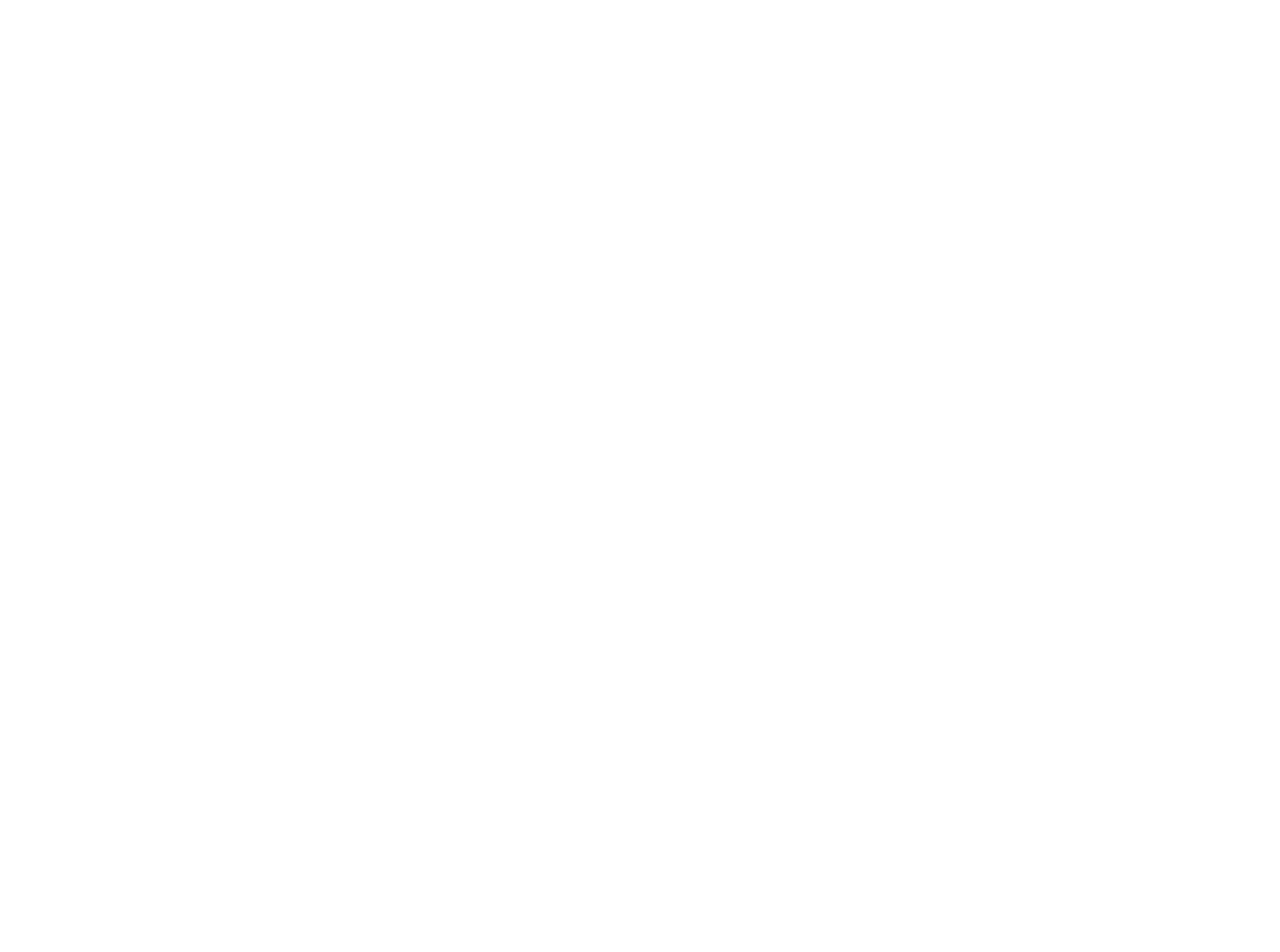
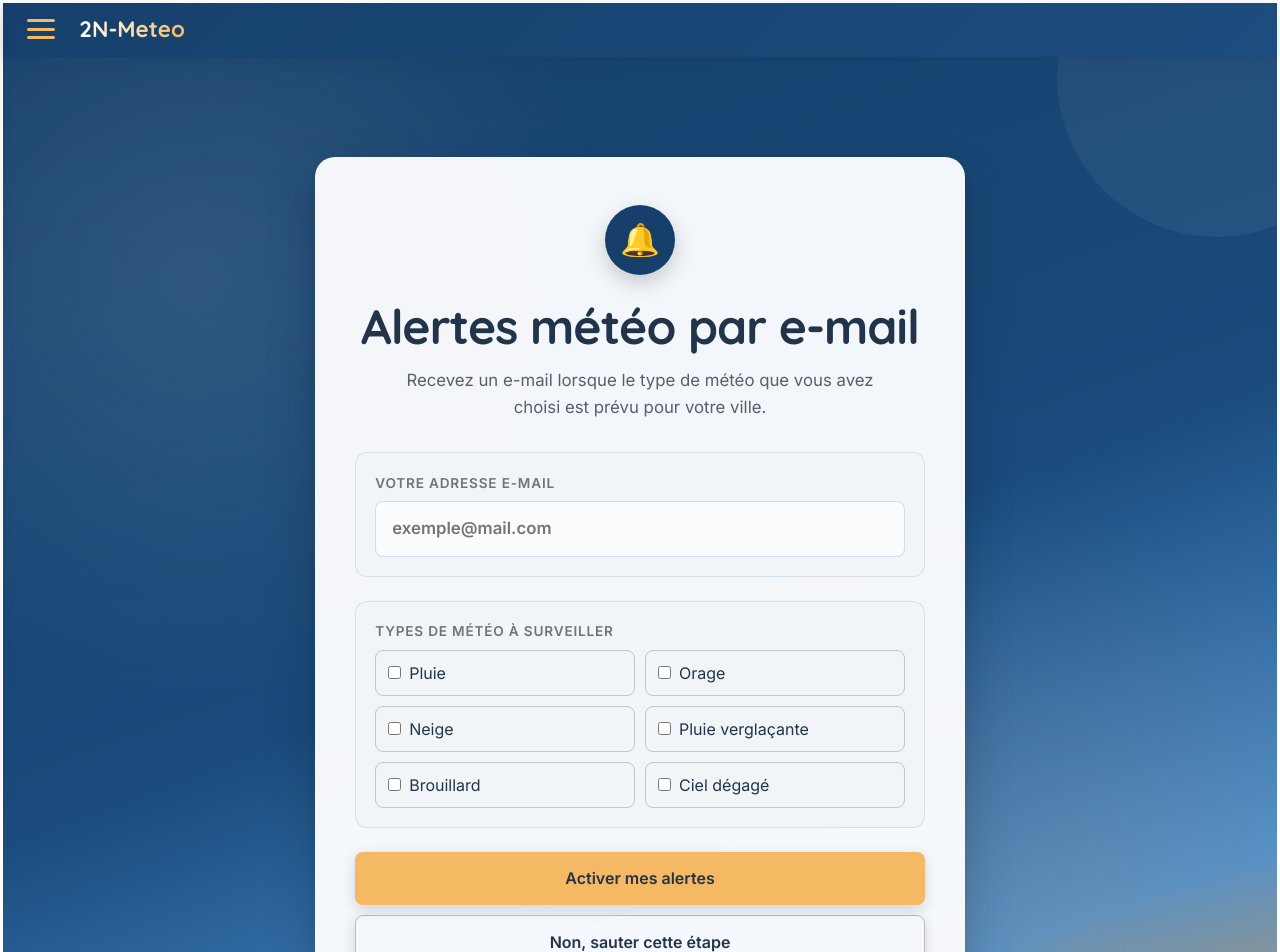
Before and after one commit to Jeamyra-cpu/2N-Meteo, a React (Vite) app: page /Alerte in a window 1280 px wide. Before the commit this address had no page. Shown: the top 952 px of the page. Before the commit the page ends 806 px from the top, so only its background shows below. Built offline with nearby package versions, Linux system fonts and the light colour scheme.

Commit message:
page  des alertes

```diff
--- a/src/App.jsx
+++ b/src/App.jsx
@@ -8,6 +8,7 @@ import APropos from './Pages/Apropos.jsx'
 import Politique from './Pages/PolitiqueConfidentialite.jsx'
 import Accueil from './Pages/Accueil.jsx'
 import Information from './Pages/Information.jsx'
+import Alerte from './Pages/Alerte.jsx'
 
 function App() {
   const [count, setCount] = useState(0)
@@ -15,11 +16,12 @@ function App() {
   return (
     <BrowserRouter>
       <Routes>
-        <Route path="/" element={<APropos />} />
+        <Route path="/" element={<Accueil />} />
         <Route path="/a-propos" element={<APropos />} />
         <Route path="/politique-confidentialite" element={<Politique />} />
         <Route path="/accueil" element={<Accueil />} />
-        <Route path="/information" element={<Information />} />
+        <Route path="/Information" element={<Information />} />
+        <Route path="/Alerte" element={<Alerte />} />
       </Routes>
     </BrowserRouter>
   )
--- a/src/Langues/en.json
+++ b/src/Langues/en.json
@@ -47,14 +47,14 @@
     "home": {
         "title": "The sky, without the noise.",
         "subtitle": "A clear forecast for your city, readable in three seconds. No ads, no account creation, no trackers.",
-        "cta": "See my city",
+        "cta": "See my weather",
         "source": "Data from Météo-France and open European models."
     },
 
     "information": {
         "title": "Some information about you before continuing",
         "subtitle": "Do these details suit you?",
-        "cta": "View my city",
+        "cta": "View my weather",
         "source": "Data from Météo-France and open European models.",
         "titre_formulaire": "your Location",
         "sous_titre_formulaire": "We need your location to provide you with accurate weather forecasts tailored to your area.",
--- a/src/Langues/fr.json
+++ b/src/Langues/fr.json
@@ -42,13 +42,13 @@
     "home": {
         "title": "Le ciel, sans le bruit.",
         "subtitle": "Une prévision claire pour votre ville, lisible en trois secondes. Sans publicité, sans compte à créer, sans traceur.",
-        "cta": "Voir ma ville",
+        "cta": "Voir ma méteo",
         "source": "Données Météo-France et modèles ouverts européens."
     },
     "information": {
         "title": "Quelques informations sur vous avant de continuer",
         "subtitle": "Ces informations vous conviennent-elles ?",
-        "cta": "Voir ma ville",
+        "cta": "Voir ma méteo",
         "source": "Données Météo-France et modèles ouverts européens.",
         "titre_formulaire": "votre Localisation",
         "sous_titre_formulaire": "Nous avons besoin de votre localisation pour vous fournir des prévisions météorologiques précisess et adaptées à votre localisation.",
--- a/src/Pages/Accueil.jsx
+++ b/src/Pages/Accueil.jsx
@@ -21,7 +21,7 @@ function Accueil() {
                 <div className="accueil-action">
                     {
                         localStorage.getItem('deja_vu') && (
-                            <button className="accueil-bouton" onClick={() => window.location.href = '/'}>
+                            <button className="accueil-bouton" onClick={() => window.location.href = '/a-propos'}>
                                 {t('home.cta')}
                             </button>
                         )
--- /dev/null
+++ b/src/Pages/Alerte.jsx
@@ -0,0 +1,261 @@
+import { useState } from 'react';
+
+import Footer from '../Parties/Footer.jsx';
+import Header from '../Parties/Header.jsx';
+
+import '../Styles/Information.css';
+import '../Styles/Alerte.css';
+
+
+const TYPES_METEO = [
+    { id: "pluie", libelle: "Pluie", codes: [51, 53, 55, 61, 63, 65, 80, 81, 82] },
+    { id: "orage", libelle: "Orage", codes: [95, 96, 97, 99] },
+    { id: "neige", libelle: "Neige", codes: [71, 73, 75, 77, 85, 86] },
+    { id: "verglas", libelle: "Pluie verglaçante", codes: [56, 57, 66, 67] },
+    { id: "brouillard", libelle: "Brouillard", codes: [45, 48] },
+    { id: "soleil", libelle: "Ciel dégagé", codes: [0, 1] }
+];
+
+
+function Alerte() {
+
+    const [email, setEmail] = useState("");
+    const [typesChoisis, setTypesChoisis] = useState([]);
+    const [envoi, setEnvoi] = useState(false);
+    const [erreur, setErreur] = useState("");
+    const [confirmation, setConfirmation] = useState("");
+
+
+    const modifierEmail = (event) => {
+
+        setEmail(event.target.value);
+        setErreur("");
+        setConfirmation("");
+
+    };
+
+
+    const basculerType = (id) => {
+
+        setTypesChoisis((precedent) =>
+            precedent.includes(id)
+                ? precedent.filter((element) => element !== id)
+                : [...precedent, id]
+        );
+
+        setErreur("");
+        setConfirmation("");
+
+    };
+
+
+    const validerAlerte = async (event) => {
+
+        event.preventDefault();
+
+        const emailSaisi = email.trim();
+
+        if (!/^[^\s@]+@[^\s@]+\.[^\s@]+$/.test(emailSaisi)) {
+            setErreur("Veuillez saisir une adresse e-mail valide.");
+            return;
+        }
+
+        if (typesChoisis.length === 0) {
+            setErreur("Veuillez sélectionner au moins un type de météo.");
+            return;
+        }
+
+        const codes = TYPES_METEO
+            .filter((type) => typesChoisis.includes(type.id))
+            .flatMap((type) => type.codes);
+
+        setEnvoi(true);
+        setErreur("");
+        setConfirmation("");
+
+        try {
+
+            const response = await fetch("http://localhost:3001/api/alertes", {
+                method: "POST",
+                headers: { "Content-Type": "application/json" },
+                body: JSON.stringify({
+                    email: emailSaisi,
+                    types: typesChoisis,
+                    codes: codes,
+                    ville: localStorage.getItem("ville"),
+                    latitude: localStorage.getItem("latitude"),
+                    longitude: localStorage.getItem("longitude")
+                })
+            });
+
+            if (!response.ok) {
+                throw new Error("Impossible d'enregistrer l'alerte.");
+            }
+
+            setConfirmation(`Alertes activées pour ${emailSaisi}`);
+
+        } catch (error) {
+
+            console.error("Erreur lors de l'enregistrement de l'alerte :", error);
+
+            setErreur(
+                "Impossible d'enregistrer vos alertes pour le moment. Veuillez réessayer."
+            );
+
+        } finally {
+
+            setEnvoi(false);
+
+        }
+
+    };
+
+
+    const sauterEtape = () => {
+
+        setErreur("");
+        setConfirmation("Étape ignorée. Vous pourrez activer les alertes plus tard.");
+
+    };
+
+
+    return (
+
+        <div className="information-page">
+
+            <Header />
+
+            <main className="information-hero">
+
+                <div className="information-container">
+
+                    <section className="information-card">
+
+                        <div className="information-location-icon">
+                            🔔
+                        </div>
+
+                        <h1 className="information-title">
+                            Alertes météo par e-mail
+                        </h1>
+
+                        <p className="information-subtitle">
+                            Recevez un e-mail lorsque le type de météo
+                            que vous avez choisi est prévu pour votre ville.
+                        </p>
+
+                        <form onSubmit={validerAlerte} noValidate>
+
+                            <div className="information-location-box">
+
+                                <label
+                                    className="information-location-label"
+                                    htmlFor="email"
+                                >
+                                    Votre adresse e-mail
+                                </label>
+
+                                <input
+                                    className="information-location-input"
+                                    type="email"
+                                    id="email"
+                                    name="email"
+                                    value={email}
+                                    onChange={modifierEmail}
+                                    placeholder="exemple@mail.com"
+                                    autoComplete="email"
+                                />
+
+                            </div>
+
+                            <div className="information-location-box">
+
+                                <span className="information-location-label">
+                                    Types de météo à surveiller
+                                </span>
+
+                                <div className="alerte-types">
+
+                                    {TYPES_METEO.map((type) => (
+
+                                        <label
+                                            key={type.id}
+                                            className={
+                                                typesChoisis.includes(type.id)
+                                                    ? "alerte-type alerte-type-actif"
+                                                    : "alerte-type"
+                                            }
+                                        >
+
+                                            <input
+                                                type="checkbox"
+                                                checked={typesChoisis.includes(type.id)}
+                                                onChange={() => basculerType(type.id)}
+                                            />
+
+                                            <span>{type.libelle}</span>
+
+                                        </label>
+
+                                    ))}
+
+                                </div>
+
+                            </div>
+
+                            {erreur && (
+
+                                <div className="information-error">
+                                    {erreur}
+                                </div>
+
+                            )}
+
+                            {confirmation && (
+
+                                <div className="information-status">
+                                    <span>{confirmation}</span>
+                                </div>
+
+                            )}
+
+                            <button
+                                type="submit"
+                                className="information-button"
+                                disabled={envoi}
+                            >
+                                {envoi ? "Enregistrement..." : "Activer mes alertes"}
+                            </button>
+
+                            <button
+                                type="button"
+                                className="information-button alerte-bouton-secondaire"
+                                onClick={sauterEtape}
+                                disabled={envoi}
+                            >
+                                Non, sauter cette étape
+                            </button>
+
+                        </form>
+
+                        <p className="information-note">
+                            Votre adresse e-mail est utilisée uniquement
+                            pour vous envoyer les alertes météo que vous avez
+                            choisies. Vous pouvez modifier ces choix à tout moment.
+                        </p>
+
+                    </section>
+
+                </div>
+
+            </main>
+
+            <Footer />
+
+        </div>
+
+    );
+
+}
+
+export default Alerte;
--- a/src/Pages/Information.jsx
+++ b/src/Pages/Information.jsx
@@ -269,7 +269,7 @@ function Information() {
                                 disabled={chargement || ville.trim() === ""}
 
                                 onClick={() => {
-                                    window.location.href = '/Accueil';
+                                    window.location.href = '/Alerte';
                                 }}
                             >
                                 {t('information.bouton1')}
--- /dev/null
+++ b/src/Styles/Alerte.css
@@ -0,0 +1,43 @@
+.alerte-types {
+    display: grid;
+    grid-template-columns: repeat(2, 1fr);
+    gap: 10px;
+    margin-top: 8px;
+}
+
+.alerte-type {
+    display: flex;
+    align-items: center;
+    gap: 8px;
+    padding: 10px 12px;
+    border: 1px solid rgba(128, 128, 128, 0.4);
+    border-radius: 8px;
+    cursor: pointer;
+    transition: border-color 0.2s, background-color 0.2s;
+}
+
+.alerte-type:hover {
+    border-color: #2563eb;
+}
+
+.alerte-type-actif {
+    border-color: #2563eb;
+    background-color: rgba(37, 99, 235, 0.12);
+}
+
+.alerte-type input {
+    accent-color: #2563eb;
+}
+
+.alerte-bouton-secondaire {
+    margin-top: 10px;
+    background: transparent;
+    border: 1px solid rgba(128, 128, 128, 0.5);
+    color: inherit;
+}
+
+@media (max-width: 480px) {
+    .alerte-types {
+        grid-template-columns: 1fr;
+    }
+}
```
